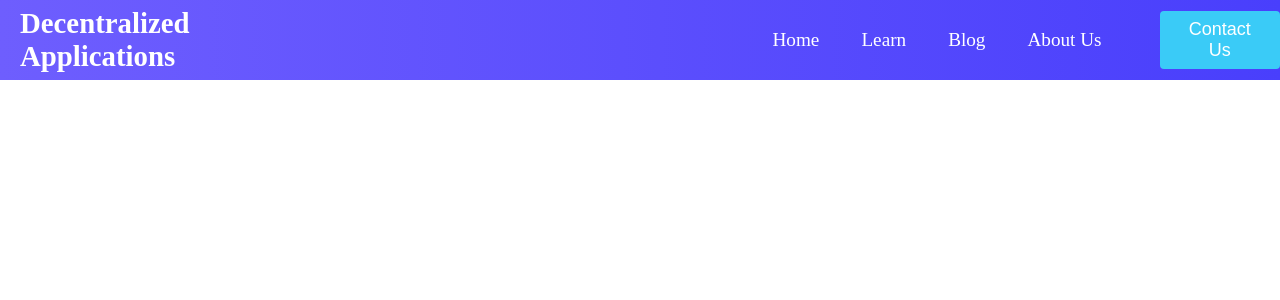
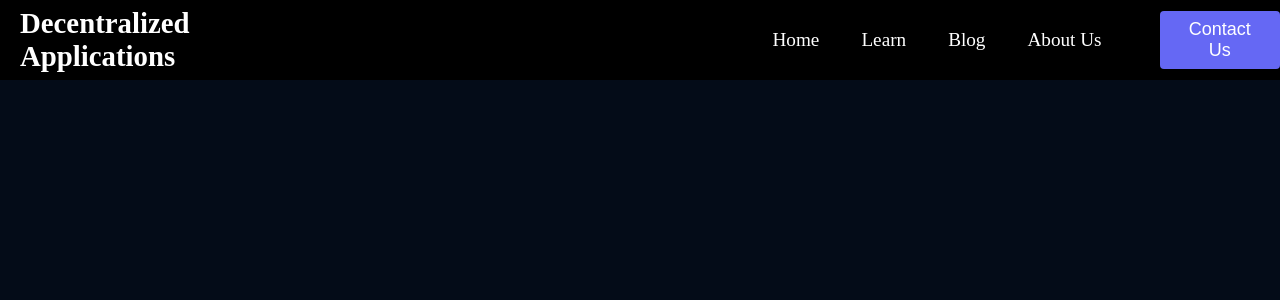
Before and after one commit to jshalabi03/decentralized-applications-site, a React (Create React App) app: page / in a window 1280 px wide. Shown: the top 300 px of the page. Built offline with nearby package versions, Linux system fonts and the light colour scheme.

Commit message:
Added gradient color to background

```diff
--- a/src/App.css
+++ b/src/App.css
@@ -1,5 +1,11 @@
+
 * {
-    box-sizing: border-box;
-    margin: 0;
-    padding: 0;
+  box-sizing: border-box;
+  padding: 0;
+  margin: 0;
+  scroll-behavior: smooth;
 }
+
+body {
+  background :var(--color-bg)
+}
--- a/src/components/NavBar/Button.css
+++ b/src/components/NavBar/Button.css
@@ -1,5 +1,5 @@
 :root {
-    --primary: #3acbf7;
+    --primary: #6568F4;
 }
 
 .btn {
@@ -9,7 +9,6 @@
     border: none;
     cursor: pointer;
 }
-
 .btn:hover {
     padding: 8px 20px;
     transition: all 0.3 ease-out;
--- a/src/components/NavBar/Navbar.css
+++ b/src/components/NavBar/Navbar.css
@@ -1,5 +1,5 @@
 .NavbarItems {
-    background: linear-gradient(90deg, rgb(110, 94, 254) 0%, rgba(73, 63, 252, 1) 100%);
+    background-color: black;
     height: 80px;
     display: flex;
     justify-content: center;
@@ -47,7 +47,7 @@
     display: none;
 }
 
-@media screen and (max-width: 1200px) {
+@media screen and (max-width: 650px) {
     .NavbarItems {
         position: relative;
     }
--- /dev/null
+++ b/src/index.css
@@ -0,0 +1,16 @@
+@import url('https://fonts.googleapis.com/css2?family=Manrope:wght@200;300;400;500;600;700;800&display=swap');
+
+:root {
+  --font-family: 'Manrope', sans-serif;
+  box-sizing: border-box;
+  margin: 0;
+  padding: 0;
+  --gradient-text: linear-gradient(89.97deg, #AE67FA 1.84%, #F49867 102.67%);
+  --gradient-bar: linear-gradient(103.22deg, #AE67FA -13.86%, #F49867 99.55%);
+
+  --color-bg: #040C18;
+  --color-footer : #031B34;
+  --color-blog: #042c54;
+  --color-text: #81AFDD;
+  --color-subtext: #FF8A71;
+}
--- a/src/index.js
+++ b/src/index.js
@@ -1,6 +1,7 @@
 import React from 'react';
 import ReactDOM from 'react-dom/client';
 import App from './App';
+import './index.css';
 
 const root = ReactDOM.createRoot(document.getElementById('root'));
 root.render(
```
Also changed, not shown: src/components/Header/Header.js (added).
